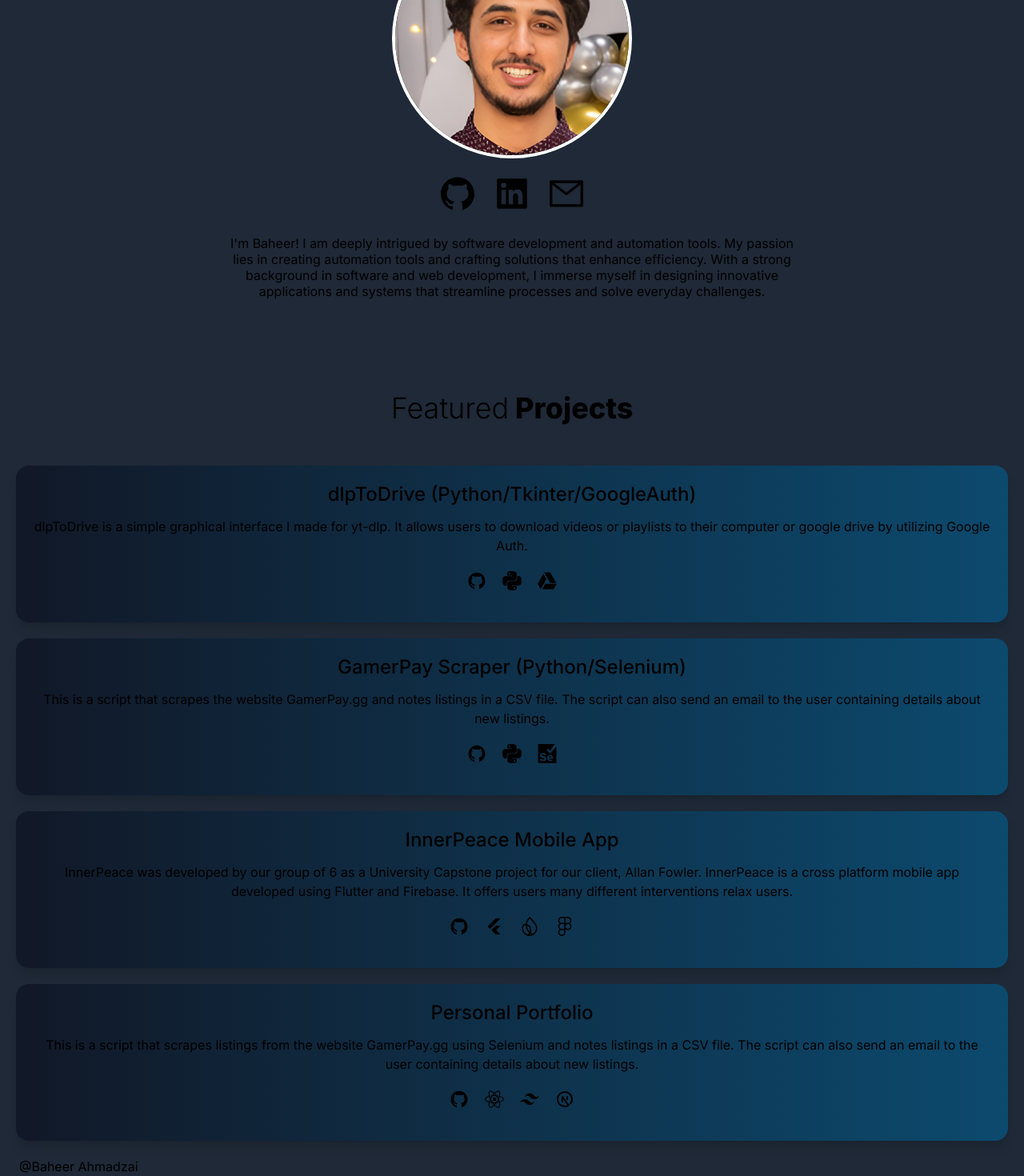
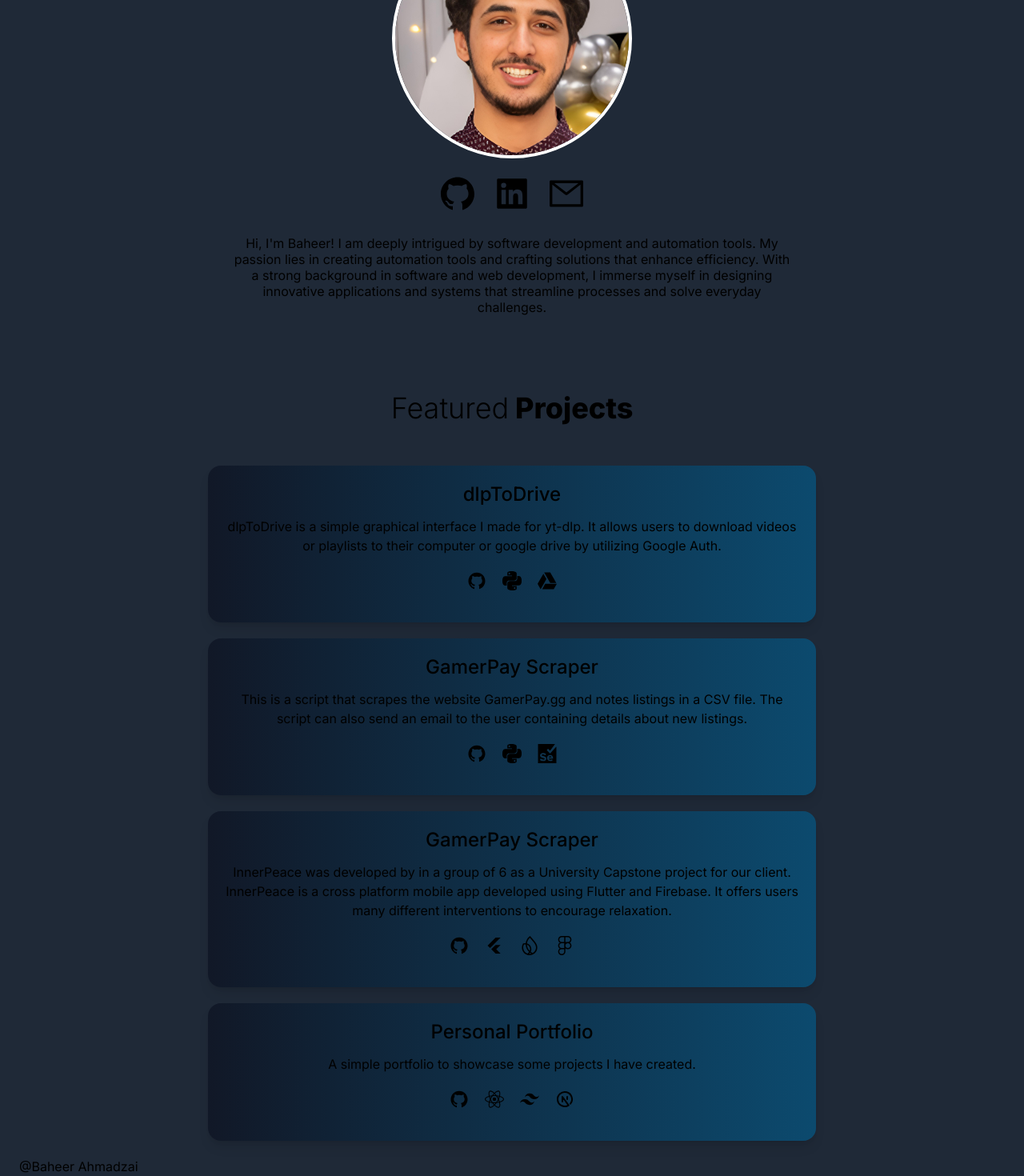
Before and after one commit to abaheer/portfolio, a Next.js app in the folder nextjs-portfolio/: page / in a window 1280 px wide. Shown: the part 342-1812 px from the top of the page at 80% size. Built offline with nearby package versions, Linux system fonts and the light colour scheme.

Commit message:
create project component

```diff
--- a/nextjs-portfolio/src/app/components/navbar.jsx
+++ b/nextjs-portfolio/src/app/components/navbar.jsx
@@ -1,3 +1,5 @@
+"use client";
+
 export default function Navbar() {
   return (
     <nav className="border-gray-200 bg-gray-800">
@@ -7,7 +9,15 @@ export default function Navbar() {
         </h1>
         <ul className="flex flex-col p-2 text-white pr-8 font-medium">
           <li className="sm:inline-block">
-            <a href="#">Projects</a>
+            <a
+              href="#"
+              onClick={(e) => {
+                e.preventDefault();
+                window.location.replace("/#my-projects");
+              }}
+            >
+              Projects
+            </a>
           </li>
         </ul>
       </div>
--- /dev/null
+++ b/nextjs-portfolio/src/app/components/project.jsx
@@ -0,0 +1,15 @@
+export default function Project(props) {
+  return (
+    <div className="p-5 m-5 shadow-lg bg-gradient-to-l from-sky-900 to-gray-900 rounded-2xl center-text">
+      <a href="https://github.com/abaheer/yt-to-drive" target="_blank">
+        <h1 className="font-medium text-2xl text-center">{props.name}</h1>
+        <h2 className="mt-3">{props.desc}</h2>
+        <div className="flex justify-center text-2xl p-5 gap-5">
+          {props.logos.map((logo, index) => (
+            <div key={index}>{logo}</div>
+          ))}
+        </div>
+      </a>
+    </div>
+  );
+}
--- a/nextjs-portfolio/src/app/page.js
+++ b/nextjs-portfolio/src/app/page.js
@@ -1,29 +1,46 @@
-import Head from 'next/head';
+import Head from "next/head";
 import Navbar from "./components/navbar";
-import Image from 'next/image';
+import Project from "./components/project";
+import Image from "next/image";
 import { AiFillGithub, AiFillLinkedin, AiOutlineMail } from "react-icons/ai";
 import { RiFlutterFill } from "react-icons/ri";
-import { SiFirebase, SiReact, SiTailwindcss, SiPython, SiSelenium, SiGoogledrive, SiFigma } from "react-icons/si";
+import {
+  SiFirebase,
+  SiReact,
+  SiTailwindcss,
+  SiPython,
+  SiSelenium,
+  SiGoogledrive,
+  SiFigma,
+} from "react-icons/si";
 import { TbBrandNextjs } from "react-icons/tb";
 
 export default function Home() {
   return (
-    <div className="bg-gray-800 min-h-screen min-w-screen">
+    <div className="bg-gray-800">
       <Head>
         <title>Baheer Ahmadzai</title>
-        <meta name="viewport" content="width=device-width, initial-scale=1.0"></meta>
+        <meta
+          name="viewport"
+          content="width=device-width, initial-scale=1.0"
+        ></meta>
       </Head>
-      <main>
-        <section className="bg-gray-800 min-w-screen min-h-screen font-inter md:ml-20 md:mr-20 xl:ml-60 xl:mr-60">
-          <Navbar/>
+
+      <main className="min-w-screen min-h-screen font-inter md:ml-20 md:mr-20 xl:ml-60 xl:mr-60">
+        <section className="min-w-screen min-h-screen">
+          <Navbar />
+
           <div className="text-center p-12 leading-10">
-          <div className=" py-4">
-              <h1 className="text-4xl font-extrabold font bg-gradient-to-r from-sky-600 to-sky-400 text-transparent bg-clip-text">Baheer Ahmadzai</h1>
+            <div className=" py-4">
+              <h1 className="text-4xl font-extrabold font bg-gradient-to-r from-sky-600 to-sky-400 text-transparent bg-clip-text">
+                Baheer Ahmadzai
+              </h1>
               <h3 className="text-l text-white ml-1">
                 Degree in <span className="font-bold">Computer Science</span> at
                 UoA
               </h3>
             </div>
+
             <div className="flex justify-center">
               <Image
                 src="/headshot-crop.jpg"
@@ -33,89 +50,79 @@ export default function Home() {
                 className="rounded-full border-white border-4 mt-2"
               />
             </div>
+
             <div className="flex justify-center text-5xl p-5 gap-5">
-              <AiFillGithub/>
-              <AiFillLinkedin/>
-              <AiOutlineMail/>
+              <AiFillGithub />
+              <AiFillLinkedin />
+              <AiOutlineMail />
             </div>
-            <p className='leading-5 mt-2'>
-            I'm Baheer! I am deeply intrigued by software development and automation tools.
-            My passion lies in creating automation tools and crafting solutions that enhance efficiency.
-            With a strong background in software and web development,
-            I immerse myself in designing innovative applications and systems that streamline processes and solve everyday challenges.
+
+            <p className="leading-5 mt-2">
+              Hi, I'm Baheer! I am deeply intrigued by software development and
+              automation tools. My passion lies in creating automation tools and
+              crafting solutions that enhance efficiency. With a strong
+              background in software and web development, I immerse myself in
+              designing innovative applications and systems that streamline
+              processes and solve everyday challenges.
             </p>
           </div>
+        </section>
 
-          </section>
-          <section>
-
-        <div className="text-center p-8 text-4xl font-extrabold ">
-          <h1><span className="font-light">Featured</span> Projects</h1>
-        </div>
-        <div className="text-center">
-        <div className="p-5 m-5 shadow-lg bg-gradient-to-l from-sky-900 to-gray-900 rounded-2xl center-text">
-          <a href="https://github.com/abaheer/yt-to-drive" target="_blank">
-              <h1 className="font-medium text-2xl text-center">dlpToDrive (Python/Tkinter/GoogleAuth)</h1>
-              <h2 className="mt-3">
-                dlpToDrive is a simple graphical interface I made for yt-dlp.
-                It allows users to download videos or playlists to their computer or google drive by utilizing Google Auth.
-              </h2>
-              <div className="flex justify-center text-2xl p-5 gap-5">
-                  <AiFillGithub/>
-                  <SiPython/>
-                  <SiGoogledrive/>
-              </div>
-            </a>
+        <section id="my-projects">
+          <div className="text-center p-8 text-4xl font-extrabold ">
+            <h1>
+              <span className="font-light">Featured</span> Projects
+            </h1>
           </div>
 
-          <div className="p-5 m-5 shadow-lg bg-gradient-to-l  from-sky-900 to-gray-900 rounded-2xl">
-            <a href="https://github.com/abaheer/scrape-project" target="_blank">
-              <h1 className="font-medium text-2xl text-center">GamerPay Scraper (Python/Selenium)</h1>
-              <h2 className="mt-3">
-                This is a script that scrapes the website GamerPay.gg and notes listings in a CSV file. The script can also send an email to the user containing details about new listings.
-              </h2>
-              <div className="flex justify-center text-2xl p-5 gap-5">
-                  <AiFillGithub/>
-                  <SiPython/>
-                  <SiSelenium/>
-              </div>
-            </a>
+          <div className="text-center mx-auto">
+            <Project
+              name="dlpToDrive"
+              link="https://github.com/abaheer/yt-to-drive"
+              desc="dlpToDrive is a simple graphical interface I made for yt-dlp.
+                      It allows users to download videos or playlists to their computer or
+                      google drive by utilizing Google Auth."
+              logos={[<AiFillGithub />, <SiPython />, <SiGoogledrive />]}
+            />
+
+            <Project
+              name="GamerPay Scraper"
+              link="https://github.com/abaheer/scrape-project"
+              desc="This is a script that scrapes the website GamerPay.gg and notes listings in a
+                      CSV file. The script can also send an email to the user containing details
+                      about new listings."
+              logos={[<AiFillGithub />, <SiPython />, <SiSelenium />]}
+            />
+
+            <Project
+              name="GamerPay Scraper"
+              link="https://github.com/abaheer/scrape-project"
+              desc="InnerPeace was developed by in a group of 6 as a University Capstone project for our
+                      client. InnerPeace is a cross platform mobile app developed using Flutter and Firebase.
+                      It offers users many different interventions to encourage relaxation."
+              logos={[
+                <AiFillGithub />,
+                <RiFlutterFill />,
+                <SiFirebase />,
+                <SiFigma />,
+              ]}
+            />
+
+            <Project
+              name="Personal Portfolio"
+              link="https://github.com/abaheer/portfolio"
+              desc="A simple portfolio to showcase some projects I have created."
+              logos={[
+                <AiFillGithub />,
+                <SiReact />,
+                <SiTailwindcss />,
+                <TbBrandNextjs />,
+              ]}
+            />
           </div>
-
-          <div className="p-5 m-5 shadow-lg bg-gradient-to-l  from-sky-900 to-gray-900 rounded-2xl">
-            <a href="https://www.canva.com/design/DAFwD91CLfI/lmNXpFmMLeZTPBqG4DvwyA/edit?utm_content=DAFwD91CLfI&utm_campaign=designshare&utm_medium=link2&utm_source=sharebutton" target="_blank">
-              <h1 className="font-medium text-2xl text-center">InnerPeace Mobile App</h1>
-              <h2 className="mt-3">
-                InnerPeace was developed by our group of 6 as a University Capstone project for our client, Allan Fowler. InnerPeace is a cross platform mobile app developed using Flutter and Firebase. It offers users many different interventions relax users.
-              </h2>
-              <div className="flex justify-center text-2xl p-5 gap-5">
-                  <AiFillGithub/>
-                  <RiFlutterFill/>
-                  <SiFirebase/>
-                  <SiFigma/>
-              </div>
-            </a>
-          </div>
-
-          <div className="p-5 m-5 shadow-lg bg-gradient-to-l  from-sky-900 to-gray-900 rounded-2xl">
-            <a href="https://github.com/abaheer/portfolio" target="_blank">
-              <h1 className="font-medium text-2xl text-center">Personal Portfolio</h1>
-              <h2 className="mt-3">
-                This is a script that scrapes listings from the website GamerPay.gg using Selenium and notes listings in a CSV file. The script can also send an email to the user containing details about new listings.
-              </h2>
-              <div className="flex justify-center text-2xl p-5 gap-5">
-                  <AiFillGithub/>
-                  <SiReact/>
-                  <SiTailwindcss/>
-                  <TbBrandNextjs/>
-              </div>
-            </a>
-          </div>
-          </div>
-
-    </section>
-    </main>
-    <footer className='ml-6'>@Baheer Ahmadzai</footer>
+        </section>
+      </main>
+      <footer className="ml-6">@Baheer Ahmadzai</footer>
     </div>
   );
 }
```
